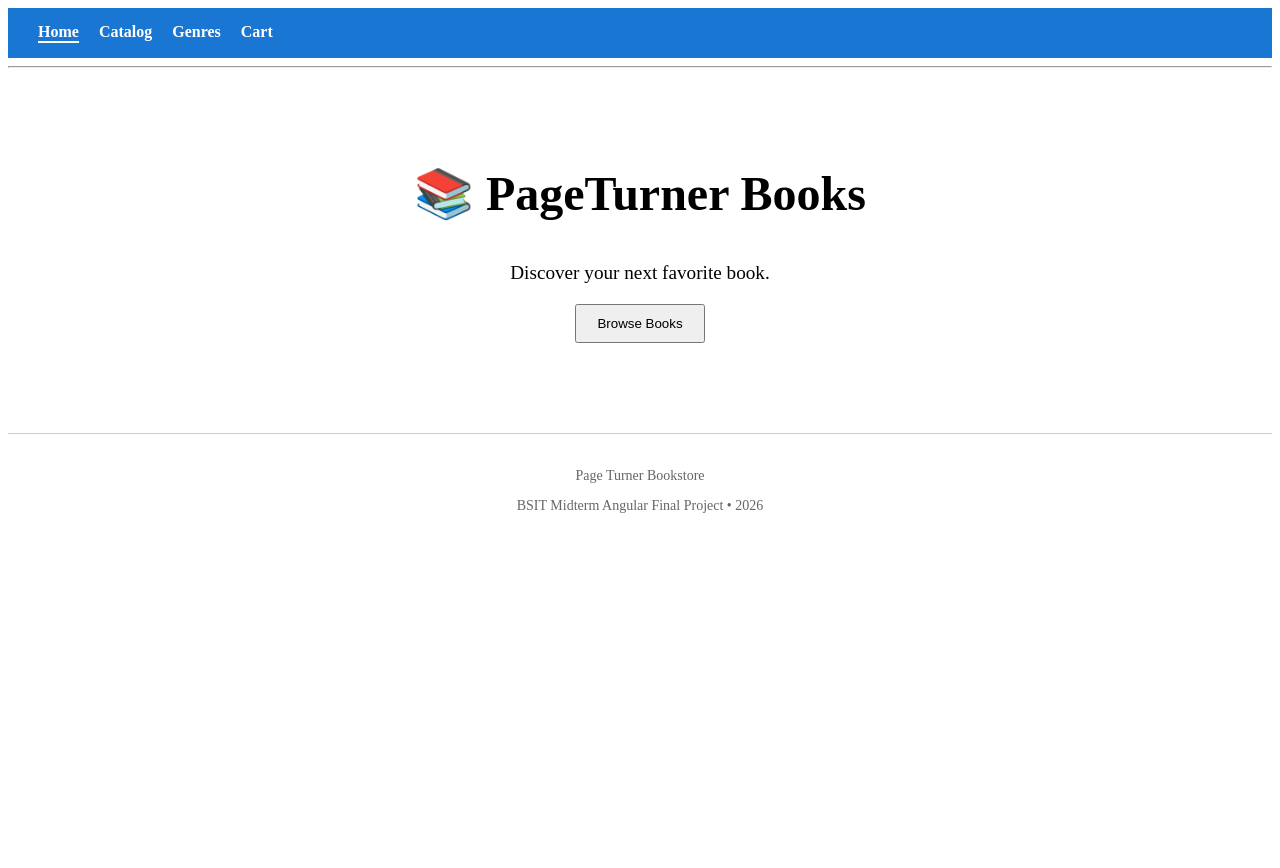
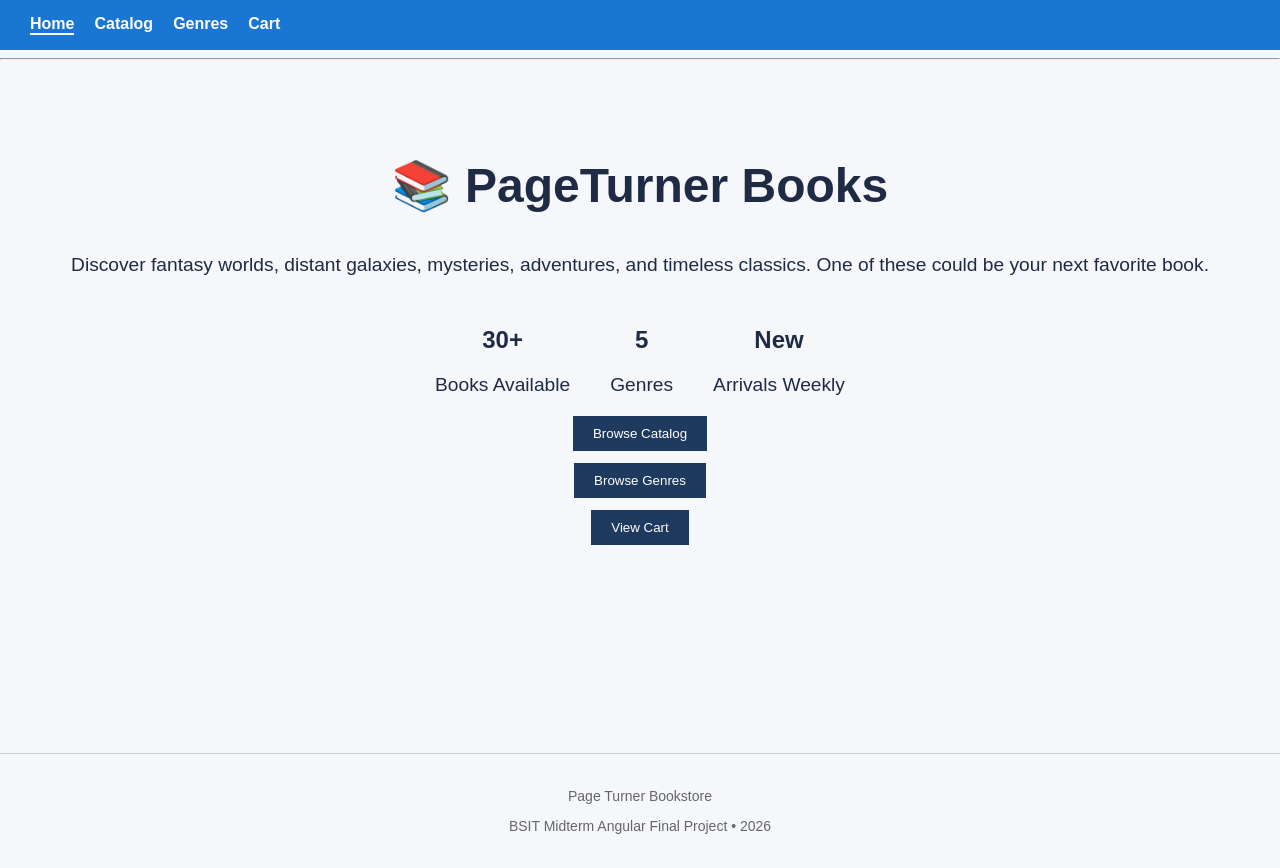
Before and after one commit to UBSITBrettBagleo/bookstore-kiosk, an Angular app: page / in a window 1280 px wide. Before the commit the page ends 800 px from the top, so only its background shows below. Built offline with nearby package versions, Linux system fonts and the light colour scheme.

Commit message:
Updated Home page

```diff
--- a/src/app/app.html
+++ b/src/app/app.html
@@ -29,9 +29,15 @@
 
 <hr>
 
-<router-outlet></router-outlet>
+<div class="layout">
+
+
+  <main class="content">
+    <router-outlet></router-outlet>
+  </main>
 
 <footer class="site-footer">
   <p>Page Turner Bookstore</p>
   <p>BSIT Midterm Angular Final Project • 2026</p>
 </footer>
+</div>
--- a/src/app/pages/cart/cart.css
+++ b/src/app/pages/cart/cart.css
@@ -1,10 +1,17 @@
+
 .cart-item {
+
     border: 1px solid #ddd;
     padding: 15px;
     margin-bottom: 10px;
-    border-radius: 10px;
+    border-radius: 30px;
+  }
+
+  .cart-container {
+    max-width: 900px;
+    padding-left: 40px;
   }
 
   button {
-    margin-top: 10px;
+    margin-top: 20px;
   }
--- a/src/app/pages/cart/cart.html
+++ b/src/app/pages/cart/cart.html
@@ -1,4 +1,8 @@
+<section class="cart-container">
 <h1>Shopping Cart</h1>
+<p>Selected books are here.</p>
+</section>
+
 
 @if (store.cart().length > 0) {
 
@@ -28,9 +32,12 @@
     Clear Cart
   </button>
 
-}
-@else {
 
-  <p>Your cart is empty. Browse the catalog to add books.</p>
 
 }
+
+@else {
+  <div class="cart-container">
+  <p>Your cart is empty. Browse the catalog to add books.</p>
+</div>
+}
--- a/src/app/pages/cart/cart.ts
+++ b/src/app/pages/cart/cart.ts
@@ -13,4 +13,5 @@ export class Cart {
     public store: BookStoreService
   ) {}
 
+
 }
--- a/src/app/pages/genres/genres.css
+++ b/src/app/pages/genres/genres.css
@@ -15,3 +15,8 @@
     flex-direction: column;
     gap: 15px;
   }
+
+  .genre-container {
+    max-width: 1500px;
+    padding-left: 40px;
+  }
--- a/src/app/pages/genres/genres.html
+++ b/src/app/pages/genres/genres.html
@@ -1,3 +1,4 @@
+<section class="genre-container">
 <h1>Browse by Genre</h1>
 
 <div class="genre-buttons">
@@ -47,6 +48,7 @@
   </button>
 
 </div>
+</section>
 
 <h2>{{ selectedGenre }}</h2>
 
--- a/src/app/pages/home/home.css
+++ b/src/app/pages/home/home.css
@@ -16,3 +16,30 @@
     padding: 10px 20px;
     cursor: pointer;
   }
+
+  .stats {
+    display: flex;
+    gap: 40px;
+    justify-content: center;
+    margin-top: 30px;
+    text-align: center;
+  }
+
+  .stats h2 {
+    margin-bottom: 5px;
+  }
+  .quick-links {
+    margin-top: 40px;
+    text-align: center;
+  }
+
+  .quick-links h2 {
+    margin-bottom: 15px;
+  }
+
+  .buttons {
+    display: flex;
+    flex-direction: column;
+    gap: 12px;
+    align-items: center;
+  }
--- a/src/app/pages/home/home.html
+++ b/src/app/pages/home/home.html
@@ -1,13 +1,33 @@
+
 <section class="hero">
 
     <h1>📚 PageTurner Books</h1>
 
     <p>
-      Discover your next favorite book.
+      Discover fantasy worlds, distant galaxies, mysteries, adventures, and timeless classics. One of these could be your next favorite book.
     </p>
 
-    <button routerLink="/catalog">
-      Browse Books
-    </button>
+    <section class="stats">
+      <div>
+        <h2>30+</h2>
+        <p>Books Available</p>
+      </div>
+
+      <div>
+        <h2>5</h2>
+        <p>Genres</p>
+      </div>
+
+      <div>
+        <h2>New</h2>
+        <p>Arrivals Weekly</p>
+      </div>
+    </section>
+
+  <div class="buttons">
+     <button routerLink="/catalog">Browse Catalog</button>
+    <button routerLink="/genres">Browse Genres</button>
+    <button routerLink="/cart">View Cart</button>
+  </div>
 
   </section>
--- a/src/app/services/book-store.ts
+++ b/src/app/services/book-store.ts
@@ -248,12 +248,20 @@ export class BookStoreService {
       image: 'https://www.bookxcess.com/cdn/shop/products/9781785033827_1.jpg?v=1648791941'
     },
     {
-      id: 39,
+      id: 31,
       title: 'Journey to the Center of the Earth',
       author: 'Jules Verne',
       price: 320,
       genres: ['Adventure', 'Classic'],
       image: 'https://m.media-amazon.com/images/I/911A8d8aCYL._AC_UF1000,1000_QL80_.jpg'
+    },
+    {
+      id: 32,
+      title: 'The Long Walk',
+      author: 'Stephen King',
+      price: 500,
+      genres: ['Horror', 'Dystopian'],
+      image: 'https://m.media-amazon.com/images/I/81B8uLQ-nFL._AC_UF1000,1000_QL80_.jpg'
     }
   ]);
 
--- a/src/styles.css
+++ b/src/styles.css
@@ -1 +1,30 @@
-/* You can add global styles to this file, and also import other style files */
+body {
+    background-color: #f5f7fb;
+    color: #1f2a44;
+    font-family: Arial, sans-serif;
+  }
+
+  button {
+    background-color: #1f3a5f;
+    color: white;
+    border: none;
+  }
+
+  button:hover {
+    background-color: #16324f;
+  }
+
+  html, body {
+    height: 100%;
+    margin: 0;
+  }
+
+  .layout {
+    min-height: 100vh;
+    display: flex;
+    flex-direction: column;
+  }
+
+  .content {
+    flex: 1;
+  }
```
Also changed, not shown: src/app/pages/catalog/catalog.ts (line endings or trailing spaces).
